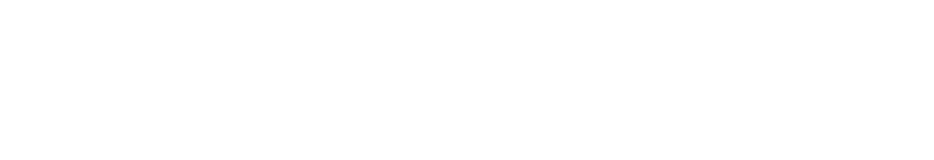
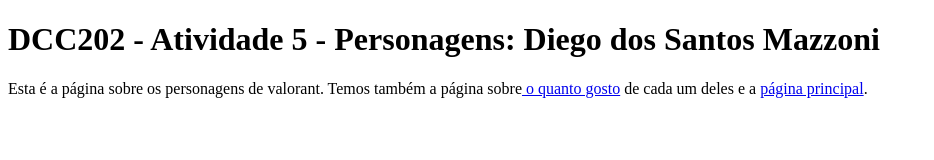
Before and after one commit to ufjf-dcc202/ufjf-dcc202-2023-3-a-atv5-DiegoSMazzoni, a website: page personagens.html in a window 1280 px wide. Shown: the whole page, without its empty margins (0-934 px from the left). Drawn offline with Linux system fonts and the light colour scheme.

Commit message:
insere titulo, paragrafo e links

```diff
--- a/personagens.html
+++ b/personagens.html
@@ -3,9 +3,12 @@
 <head>
     <meta charset="UTF-8">
     <meta name="viewport" content="width=device-width, initial-scale=1.0">
-    <title>DCC202 - Atividade 5: Diego dos Santos Mazzoni</title>
+    <title>DCC202 - Atividade 5 - Personagens: Diego dos Santos Mazzoni</title>
 </head>
 <body>
-
+    <main>
+        <h1>DCC202 - Atividade 5 - Personagens: Diego dos Santos Mazzoni</h1>
+        <p>Esta é a página sobre os personagens de valorant. Temos também a página sobre<a href="preferencias.html"> o quanto gosto</a> de cada um deles e a <a href="index.html">página principal</a>.</p>
+    </main>
 </body>
 </html>
```
